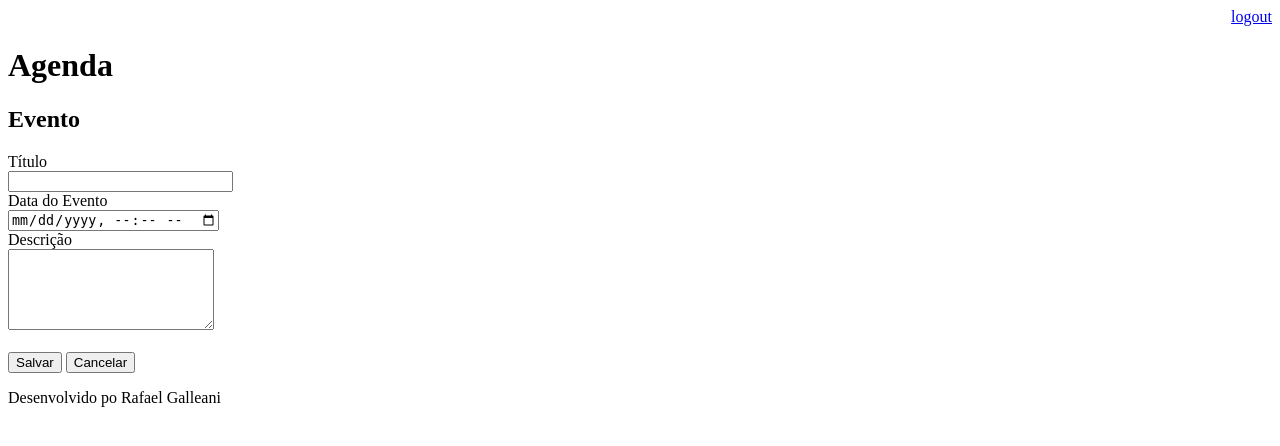
After one commit to mariaandreza/agena, a Django app: page /agenda/evento/ in a window 1280 px wide. The commit adds this page. Shown: the top 446 px of the page. Run offline with Django 3.2, Linux system fonts and the light colour scheme; a user stored in the database is signed in.

Commit message:
Incluido templates para inserção de eventos da agenda. Incluido o gitignore para ignorar os arquivos compilados

```diff
--- a/agenda/urls.py
+++ b/agenda/urls.py
@@ -13,14 +13,19 @@ Including another URLconf
     1. Import the include() function: from django.urls import include, path
     2. Add a URL to urlpatterns:  path('blog/', include('blog.urls'))
 """
+
 from django.contrib import admin
 from django.urls import path
 from core import views
 from django.views.generic import RedirectView
 
+
+
 urlpatterns = [
     path('admin/', admin.site.urls),
     path('agenda/', views.lista_eventos),
+    path('agenda/evento/', views.evento),
+    path('agenda/evento/submit', views.submit_evento),
     path('', RedirectView.as_view(url='/agenda/')),
     path('login/', views.login_user),
     path('login/submit', views.submit_login),
--- a/core/views.py
+++ b/core/views.py
@@ -1,3 +1,4 @@
+from django.http import HttpResponseRedirect
 from django.shortcuts import render, redirect
 from core.models import Evento
 from django.contrib.auth.decorators import login_required
@@ -36,3 +37,21 @@ def lista_eventos(request):
     evento = Evento.objects.filter(usuario=usuario)
     dados = {'eventos': evento}
     return render(request, 'agenda.html', dados)
+
+
+@login_required(login_url='/login/')
+def evento(request):
+    return render(request, 'evento.html')
+
+@login_required(login_url='/login/')
+def submit_evento(request):
+    if request.POST:
+        titulo = request.POST.get('titulo')
+        data_evento = request.POST.get('data_evento')
+        descricao = request.POST.get('descricao')
+        usuario = request.user
+        Evento.objects.create(titulo=titulo,
+                              data_evento=data_evento,
+                              descricao=descricao,
+                              usuario=usuario)
+    return redirect('/')
--- /dev/null
+++ b/templates/evento.html
@@ -0,0 +1,26 @@
+{% extends "model-page.html" %}
+
+{% block content %}
+
+<h2>Evento</h2>
+
+<form action="submit" method="POST"> {% csrf_token %}
+    <label>Título</label>
+    <br>
+    <input type="text" name="titulo" size="25">
+    <br>
+    <label>Data do Evento</label>
+    <br>
+    <input type="datetime-local" name="data_evento">
+    <br>
+    <label>Descrição</label>
+    <br>
+    <textarea name="descricao" rows="5" cols="23"></textarea>
+    <br><br>
+    <button type="submit">Salvar</button>
+    <a href="/">
+        <button type="button">Cancelar</button>
+    </a>
+</form>
+
+{% endblock %}
```
Also changed, not shown: templates/agenda.html (+10 -1 lines), db.sqlite3, 1 other file.
